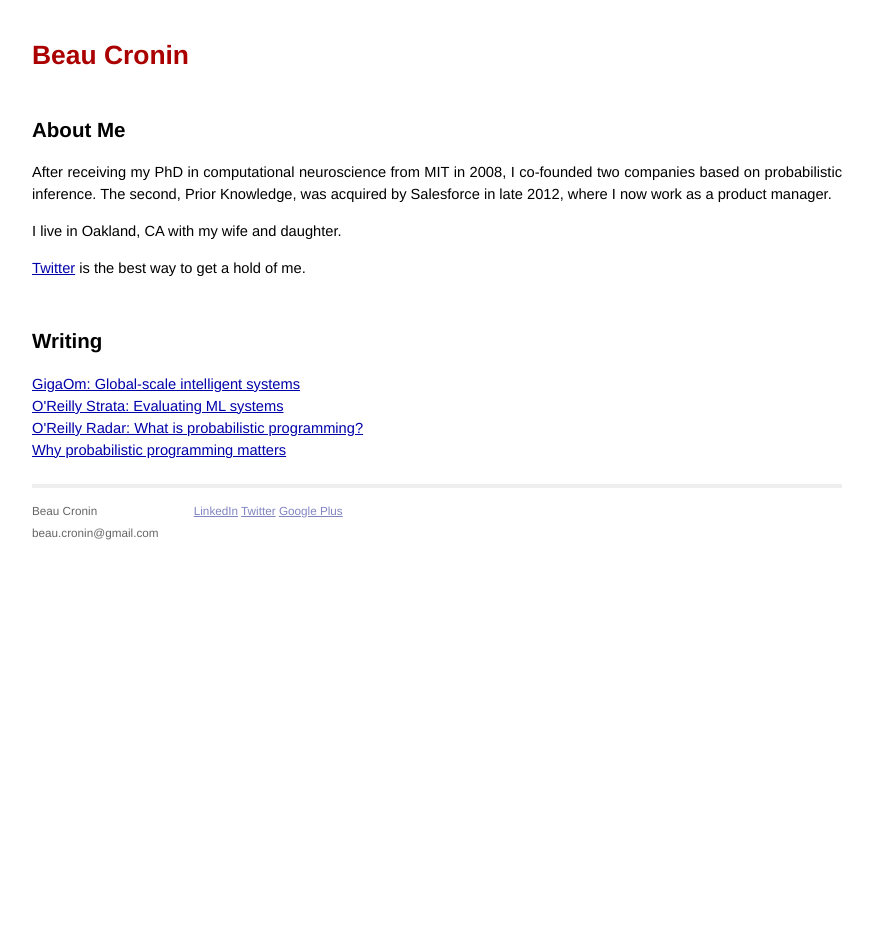
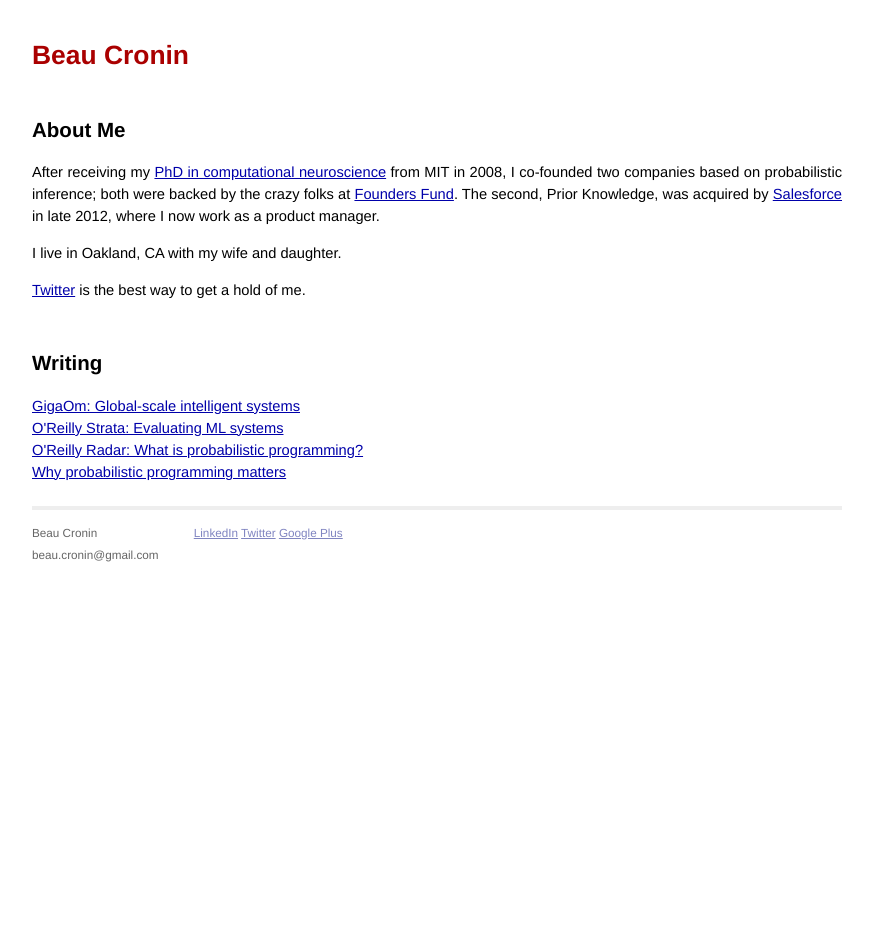
Before and after one commit to beaucronin/beaucronin.github.com, a Jekyll site: the page built from index.html, in a window 1280 px wide. Shown: the whole page, without its empty margins (203-1076 px from the left). Built offline with Jekyll 4.4.1, drawn with Linux system fonts in a browser that asks for light colours.

Commit message:
Update index.html

```diff
--- a/index.html
+++ b/index.html
@@ -5,7 +5,7 @@
 
 <div id="home">
   <h1>About Me</h1>
-  <p>After receiving my PhD in computational neuroscience from MIT in 2008, I co-founded two companies based on probabilistic inference. The second, Prior Knowledge, was acquired by Salesforce in late 2012, where I now work as a product manager.</p>
+  <p>After receiving my <a href="http://dspace.mit.edu/handle/1721.1/45336">PhD in computational neuroscience</a> from MIT in 2008, I co-founded two companies based on probabilistic inference; both were backed by the crazy folks at <a href="http://foundersfund.com">Founders Fund</a>. The second, Prior Knowledge, was acquired by <a href="http://salesforce.com">Salesforce</a> in late 2012, where I now work as a product manager.</p>
   <p>I live in Oakland, CA with my wife and daughter.</p>
   <p><a href="http://twitter.com/beaucronin">Twitter</a> is the best way to get a hold of me.</p>
   <p>&nbsp;</p>
```
